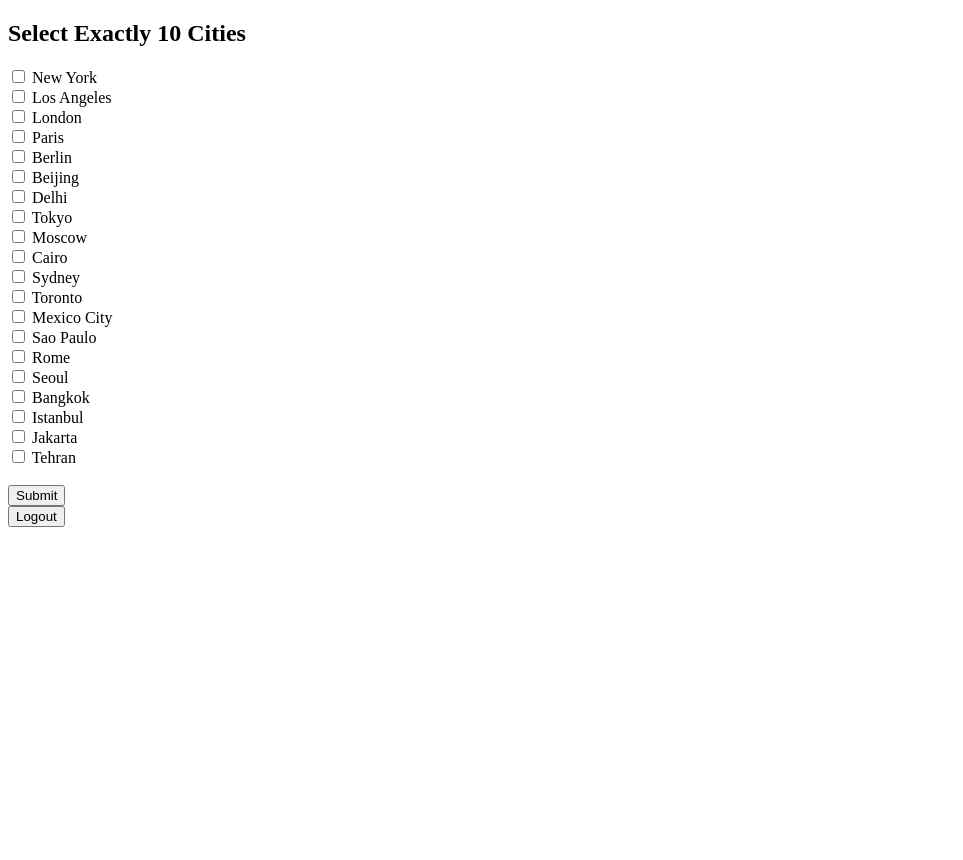
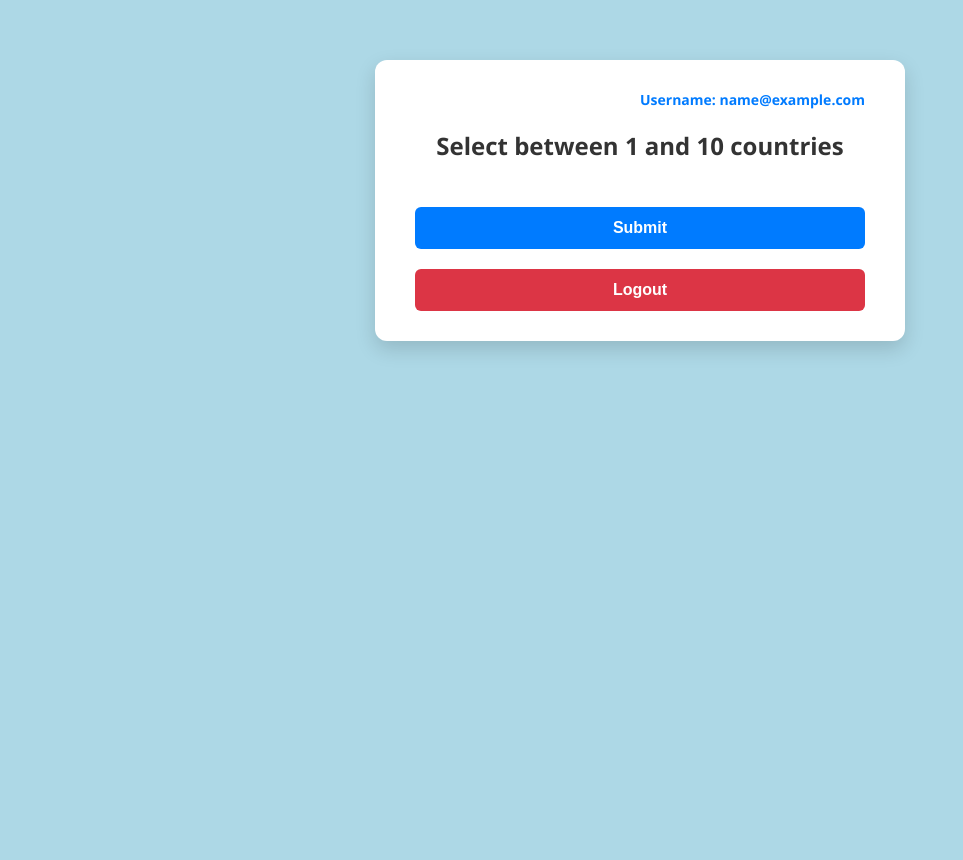
Before and after one commit to Irtisam99/Webtech_project, a PHP site: page /request.php in a window 1280 px wide. Shown: the whole page, without its empty margins (0-963 px from the left). Before the commit the page ends 527 px from the top, so only its background shows below. Run offline with PHP 8.4, Linux system fonts and the light colour scheme; the visitor is signed in with stand-in values (Sample User, id 1); data that the repository does not hold is empty.

Commit message:
seventh commit

```diff
--- a/request.php
+++ b/request.php
@@ -4,59 +4,167 @@ if (!isset($_SESSION["email"])) {
     header("Location: index.php");
     exit();
 }
-$cities = [
-  "New York","Los Angeles","London","Paris","Berlin",
-  "Beijing","Delhi","Tokyo","Moscow","Cairo",
-  "Sydney","Toronto","Mexico City","Sao Paulo","Rome",
-  "Seoul","Bangkok","Istanbul","Jakarta","Tehran"
-];
+
+$email = $_SESSION["email"];  // get the logged-in email
+
+// Connect to database (update credentials)
+$conn = mysqli_connect("localhost", "root", "", "aqi");
+if (!$conn) {
+    die("Connection failed.");
+}
+
+// Fetch countries
+$cities = [];
+$sql = "SELECT city FROM info LIMIT 20";
+$result = mysqli_query($conn, $sql);
+while ($row = mysqli_fetch_assoc($result)) {
+    $cities[] = $row['city'];
+}
 
 $error = '';
 $selected = [];
 
-if ($_SERVER['REQUEST_METHOD'] === 'POST') {
-    $selected = $_POST['cities'] ?? [];
+if ($_SERVER['REQUEST_METHOD'] == 'POST') {
+    if (isset($_POST['cities'])) {
+        $selected = $_POST['cities'];
+    }
 
-    if (count($selected) !== 10) {
-        $error = "Please select exactly 10 cities. You selected " . count($selected) . ".";
+    $count = count($selected);
+    if ($count < 1 || $count > 10) {
+        $error = "Please select between 1 and 10 countries. You selected $count.";
     } else {
-        // Valid selection — redirect via POST using hidden form
-        echo '<form id="forwardForm" action="showAQI.php" method="post">';
-        foreach ($selected as $city) {
-            echo '<input type="hidden" name="cities[]" value="' . htmlspecialchars($city) . '">';
-        }
-        echo '</form>';
-        echo '<script>document.getElementById("forwardForm").submit();</script>';
-        exit;
+        // Send to showAQI.php with POST
+        $_SESSION['selected_cities'] = $selected;
+        header("Location: showAQI.php");
+        exit();
     }
 }
+
+mysqli_close($conn);
 ?>
 
 <!DOCTYPE html>
 <html>
 <head>
-  <title>Select Cities</title>
+    <title>Select Countries</title>
+    <style>
+        body {
+            font-family: 'Segoe UI', sans-serif;
+            background: lightblue;
+            display: flex;
+            justify-content: center;
+            align-items: flex-start;
+            padding-top: 60px;
+            margin: 0;
+            min-height: 100vh;
+        }
+
+        .container {
+            background: white;
+            padding: 30px 40px;
+            border-radius: 12px;
+            box-shadow: 0 8px 20px rgba(0, 0, 0, 0.15);
+            width: 450px;
+            max-width: 90%;
+        }
+
+        .username {
+            text-align: right;
+            font-weight: 600;
+            color: #007bff;
+            margin-bottom: 15px;
+            font-size: 14px;
+            font-family: 'Segoe UI', Tahoma, Geneva, Verdana, sans-serif;
+        }
+
+        h2 {
+            margin-bottom: 25px;
+            color: #333;
+            text-align: center;
+        }
+
+        .error {
+            color: #e60000;
+            font-weight: bold;
+            margin-bottom: 15px;
+        }
+
+        .city-list {
+            display: flex;
+            flex-direction: column;
+            gap: 10px;
+            margin-bottom: 20px;
+        }
+
+        .city-item {
+            display: flex;
+            justify-content: space-between;
+            align-items: center;
+            padding: 8px 12px;
+            background: #f1f9ff;
+            border-radius: 6px;
+        }
+
+        .city-item:hover {
+            background: #e0f0ff;
+        }
+
+        input[type="checkbox"] {
+            transform: scale(1.3);
+            accent-color: #007bff;
+        }
+
+        button {
+            width: 100%;
+            padding: 12px;
+            font-size: 16px;
+            font-weight: bold;
+            color: white;
+            background-color: #007bff;
+            border: none;
+            border-radius: 6px;
+            cursor: pointer;
+        }
+
+        button:hover {
+            background-color: #0056b3;
+        }
+
+        form + form {
+            margin-top: 10px;
+        }
+    </style>
 </head>
 <body>
-  <h2>Select Exactly 10 Cities</h2>
 
-  <?php if ($error): ?>
-    <p style="color: red;"><?= htmlspecialchars($error) ?></p>
+<div class="container">
+    <div class="username">
+        Username: <?php echo htmlspecialchars($email); ?>
+    </div>
+
+    <h2>Select between 1 and 10 countries</h2>
+
+    <?php if ($error != ''): ?>
+        <div class="error"><?php echo $error; ?></div>
     <?php endif; ?>
 
     <form method="post" action="request.php">
+        <div class="city-list">
             <?php foreach ($cities as $city): ?>
-      <label>
-        <input type="checkbox" name="cities[]" value="<?= htmlspecialchars($city) ?>"
-          <?= in_array($city, $selected) ? 'checked' : '' ?>>
-        <?= htmlspecialchars($city) ?>
-      </label><br>
+                <?php $checked = in_array($city, $selected) ? 'checked' : ''; ?>
+                <div class="city-item">
+                    <span><?php echo htmlspecialchars($city); ?></span>
+                    <input type="checkbox" name="cities[]" value="<?php echo htmlspecialchars($city); ?>" <?php echo $checked; ?>>
+                </div>
             <?php endforeach; ?>
-    <br>
+        </div>
         <button type="submit">Submit</button>
     </form>
-  <form action="logout.php" method="post">
-    <button type="submit">Logout</button>
+
+    <form method="post" action="logout.php">
+        <button type="submit" style="margin-top: 10px; background: #dc3545;">Logout</button>
     </form>
+</div>
+
 </body>
 </html>
```
Also changed, not shown: Showaqi.php (+157 -36 lines), index.php (+8 -1 lines), process.php (+21 -2 lines), aqi.css (added). Lines whose indentation alone changed are shown as unchanged.
